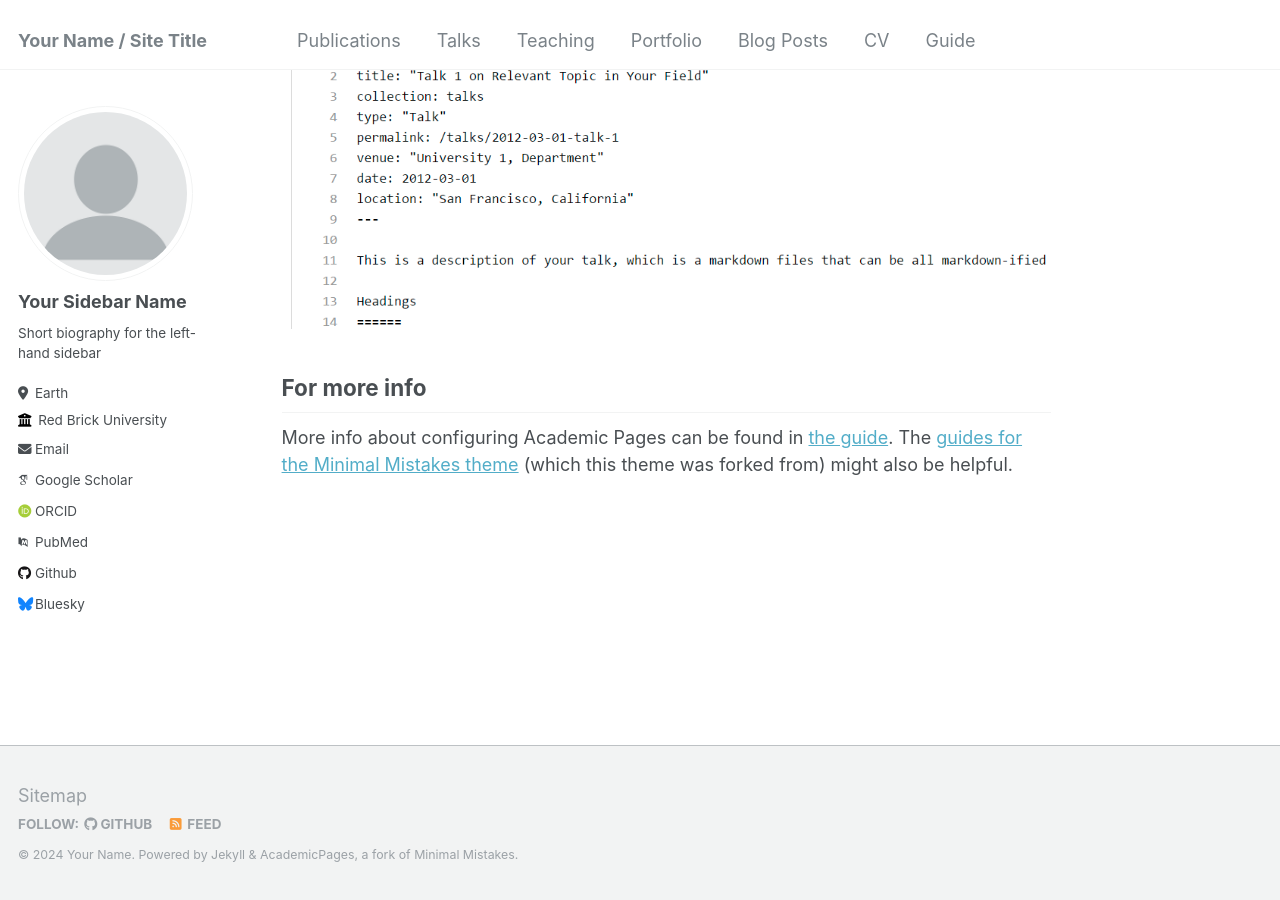
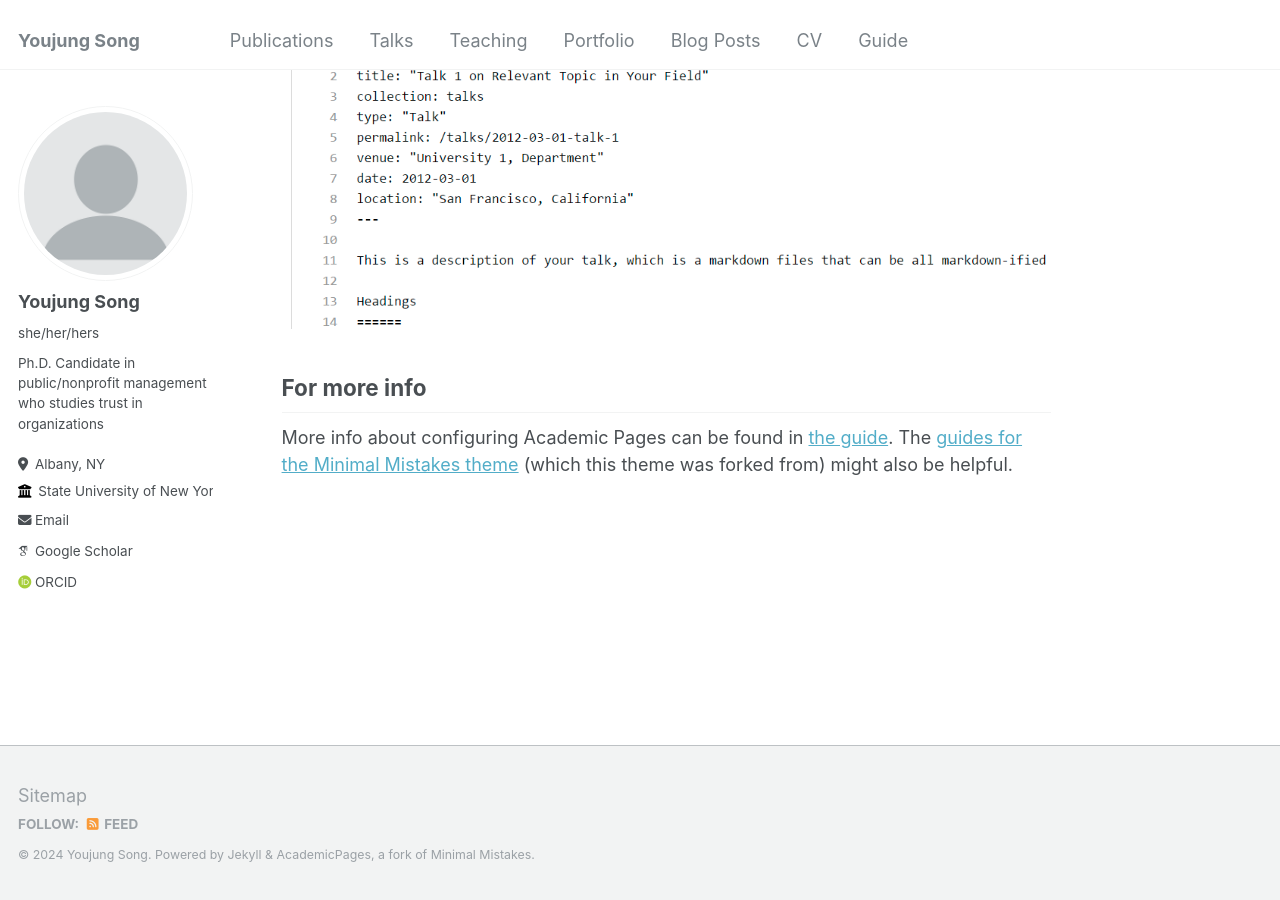
Before and after one commit to youjung-song/Youjung-song.github.io, a Jekyll site: the page built from _pages/about.md, in a window 1280 px wide and 900 px high, scrolled down 2660 px. Built offline with Jekyll 4.4.1, drawn with Linux system fonts in a browser that asks for light colours; some web fonts are replaced.

Commit message:
update config

```diff
--- a/_config.yml
+++ b/_config.yml
@@ -8,13 +8,13 @@
 
 # Basic Site Settings
 locale                   : "en-US"
-title                    : "Your Name / Site Title"
+title                    : "Youjung Song"
 title_separator          : "-"
-name                     : &name "Your Name"
-description              : &description "personal description"
-url                      : https://academicpages.github.io # the base hostname & protocol for your site e.g. "https://mmistakes.github.io"
+name                     : &name "Youjung Song"
+description              : &description "Youjung's personal website"
+url                      : https://youjung-song.github.io # the base hostname & protocol for your site e.g. "https://mmistakes.github.io"
 baseurl                  : "" # the subpath of your site, e.g. "/blog"
-repository               : "academicpages/academicpages.github.io"
+repository               : "youjung-song/youjung-song.github.io"
 
 # Site Author - The following control what appear as part of the author content on the side bar.
 #               If a field is blank the icon and link will not appear, otherwise it will be shown.
@@ -22,33 +22,33 @@ repository               : "academicpages/academicpages.github.io"
 author:
   # Biographic information
   avatar           : "profile.png"
-  name             : "Your Sidebar Name"
-  pronouns         : # example: "she/her"
-  bio              : "Short biography for the left-hand sidebar"
-  location         : "Earth"
-  employer         : "Red Brick University"
+  name             : "Youjung Song"
+  pronouns         : "she/her/hers" # example: "she/her"
+  bio              : "Ph.D. Candidate in public/nonprofit management who studies trust in organizations"
+  location         : "Albany, NY"
+  employer         : "State University of New York at Albany"
   uri              : # URL
-  email            : "none@example.org"
+  email            : "ysong26@albany.edu"
 
   # Academic websites
   arxiv            : # URL - Update with the correct link to your profile
-  googlescholar    : "https://scholar.google.com/citations?user=PS_CX0AAAAAJ"
+  googlescholar    : "https://scholar.google.com/citations?user=8xC25vUAAAAJ"
   impactstory      : # URL
-  orcid            : "http://orcid.org/yourorcidurl"
+  orcid            : "https://orcid.org/0009-0001-1938-1507"
   semantic         : # URL
-  pubmed           : "https://www.ncbi.nlm.nih.gov/pubmed/?term=john+snow"
+  pubmed           : # URL
   researchgate     : # URL
 
   # Repositories and software development
   bitbucket        : # Username - Update with your username on the site
   codepen          : # Username
   dribbble         : # Username
-  github           : "academicpages"
+  github           : # Username
   kaggle           : # Username
   stackoverflow    : # User number or user number and name (i.e., use "1" or "1/jeff-atwood")
 
   # Social media
-  bluesky          : "bsky.app" # Replace this with you Bluesky username
+  bluesky          : # Replace this with you Bluesky username
   facebook         : # Username
   flickr           : # Username
   foursquare       : # Username
```
